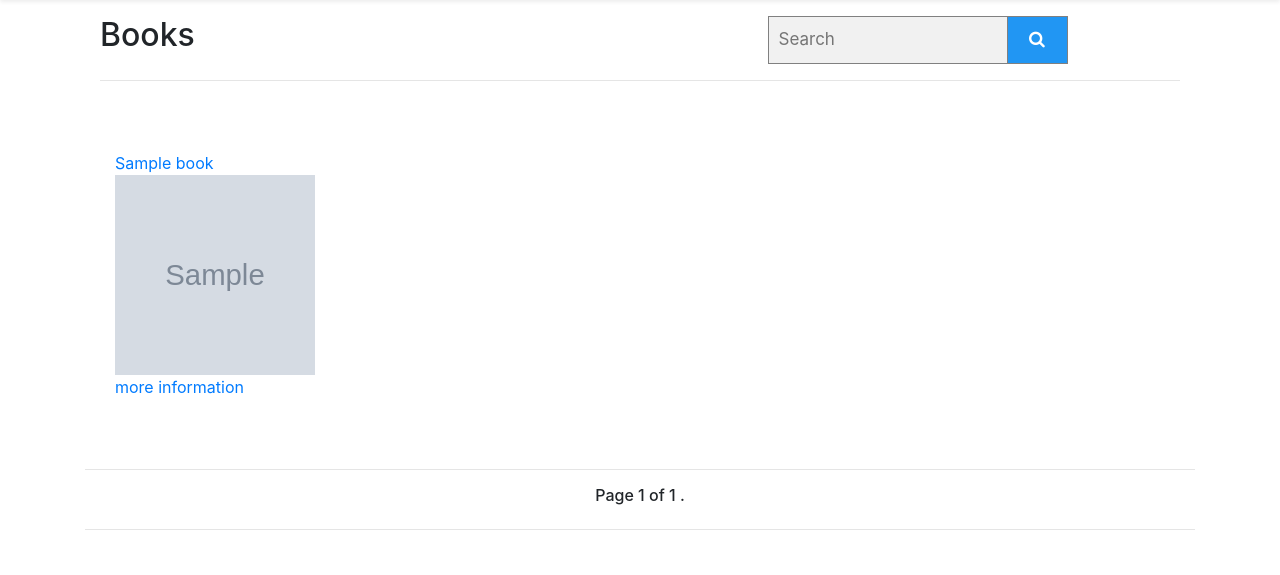
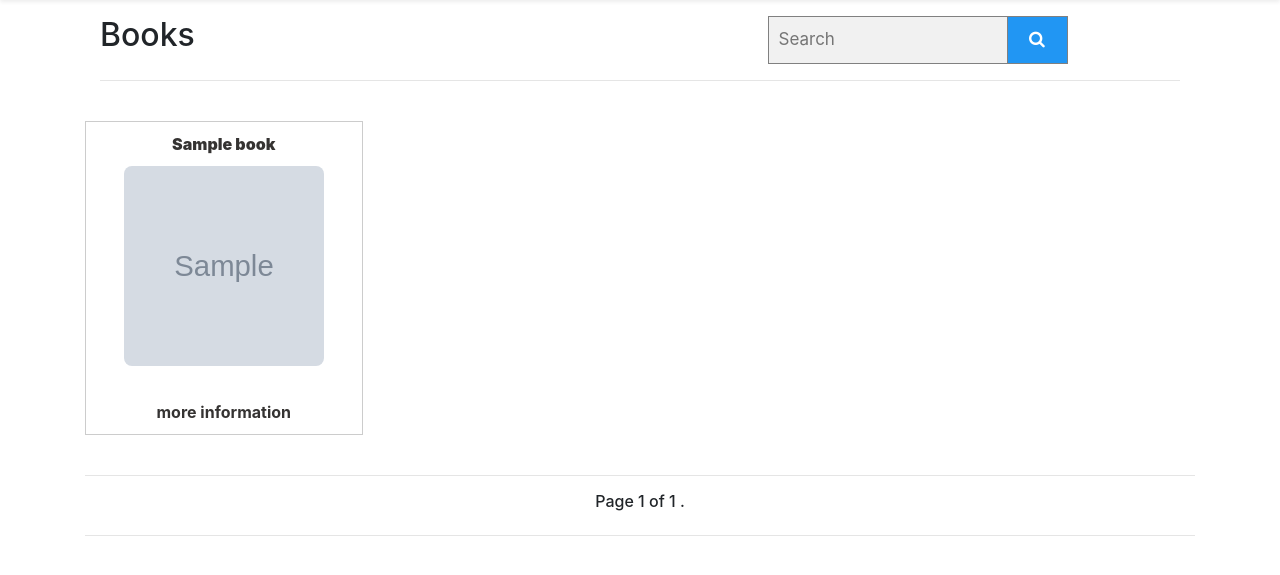
Before and after one commit to AliReza7222/Store, a Django app: page /books/ in a window 1280 px wide. Shown: the part 73-648 px from the top of the page. Run offline with Django 4.2, Linux system fonts and the light colour scheme; tables that the repository leaves empty hold one stand-in row (values such as "Sample post"); grey boxes marked "Sample" are stand-in pictures; parts of the project's set-up code (start-up, migrations or seed data) failed here and were passed over; some libraries are stand-ins or nearby versions.

Commit message:
update html/css url books

```diff
--- a/static/css/book_list.css
+++ b/static/css/book_list.css
@@ -46,3 +46,71 @@ form.search::after {
   clear: both;
   display: table;
 }
+
+.cover_image_custom{
+  width:200px;
+  height:200px;
+  border-radius: 8px;
+}
+
+.column {
+    display: flex;
+    flex-direction: column;
+    align-items: center;
+    text-align: center;
+    border: 1px solid #ccc;
+    padding: 10px;
+}
+
+.book-title {
+    margin-bottom: 10px;
+    text-decoration: none;
+    color: #000;
+    font-weight: bold;
+}
+
+.cover_image_custom {
+    margin-bottom: 10px;
+}
+
+.more-info {
+    text-decoration: none;
+    color: #000;
+    font-weight: bold;
+}
+
+.a-link,
+.a-link2 {
+    color: #353332;
+    text-decoration: none;
+    font-weight: bold;
+    transition: all 0.3s ease-in-out;
+    position: relative;
+    text-decoration: none;
+}
+
+.a-link:before,
+.a-link2:before {
+    content: '';
+    display: block;
+    position: absolute;
+    bottom: -5px;
+    left: 0;
+    width: 100%;
+    height: 3px;
+    background-color: #16B0D3;
+    transform: scaleX(0);
+    transform-origin: left;
+    transition: transform 0.3s ease-in-out;
+    text-decoration: none;
+}
+
+.a-link:hover:before {
+    transform: scaleX(1);
+}
+
+.a-link:hover,
+.a-link2:hover{
+    color:#16B0D3;
+    text-decoration: none;
+}
--- a/templates/books/book_list.html
+++ b/templates/books/book_list.html
@@ -28,13 +28,20 @@
         <hr><br>
         <div class="row">
                 {% for book in book_list %}
-                    <div class="column">
-                        <a href="{{ book.get_absolute_url }}">{{ book.title }}</a>
-                        <a href="{{ book.get_absolute_url }}">
-                        <img src="{{book.cover.url}}" class="bookcover"
-                             alt="{{ book.title }}" style="width:200px;height:200px"></a><br>
-                        <a href="{{ book.get_absolute_url }}">more information </a>
-                    </div>
+                      <div class="column">
+                              <a href="{{ book.get_absolute_url }}" class="book-title a-link2">
+                                  {% if book.title|length > 14 %}
+                                        <b>{{ book.title|slice:":14" }}....</b>
+                                  {% else %}
+                                        <b>{{ book.title }}</b>
+                                  {% endif %}
+                              </a>
+                              <a href="{{ book.get_absolute_url }}">
+                                  <img src="{{book.cover.url}}" class="cover_image_custom" alt="{{ book.title }}">
+                              </a>
+                              <br>
+                              <a href="{{ book.get_absolute_url }}" class="more-info a-link">more information</a>
+                        </div>
                 {% endfor %}
         </div>
         <br>
```
